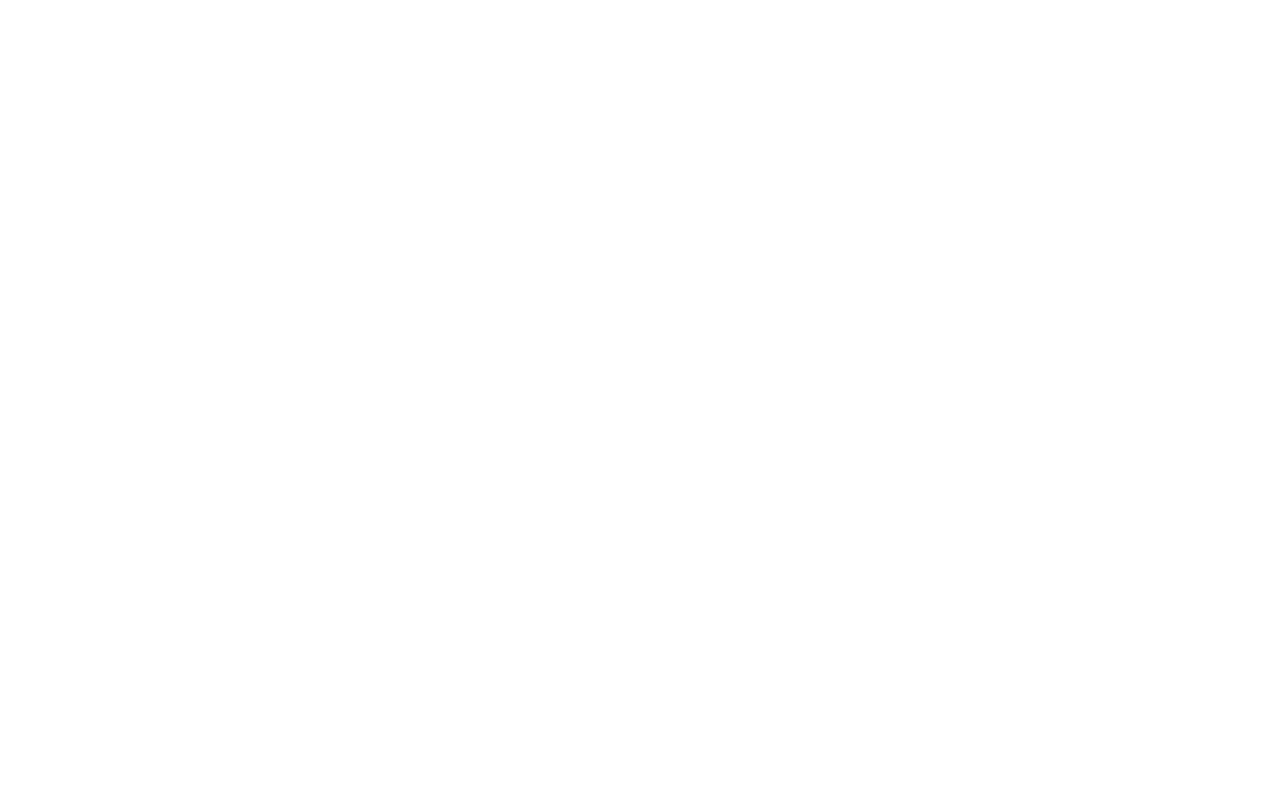
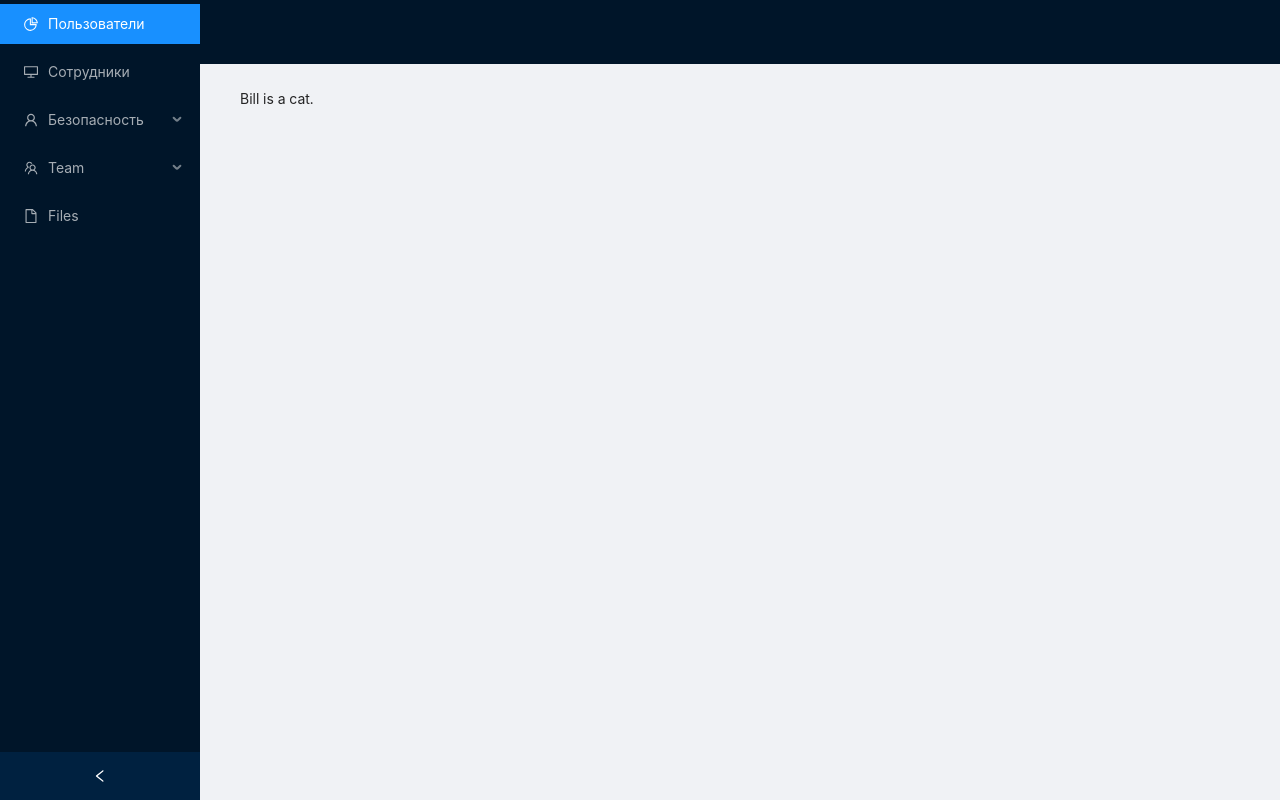
Before and after one commit to alex98247/ams-frontend, a React (Create React App) app: page /admin in a window 1280 px wide. Built offline with nearby package versions, Linux system fonts and the light colour scheme; no server answers; the HTML template or start-up script is replaced by a standard one.

Commit message:
add admin

```diff
--- a/package.json
+++ b/package.json
@@ -3,6 +3,7 @@
   "version": "0.1.0",
   "private": true,
   "dependencies": {
+    "@ant-design/icons": "^4.7.0",
     "@testing-library/jest-dom": "^5.15.0",
     "@testing-library/react": "^11.2.7",
     "@testing-library/user-event": "^12.8.3",
--- a/src/App.js
+++ b/src/App.js
@@ -1,6 +1,7 @@
 import './App.css';
 import {BrowserRouter as Router, Route, Switch} from "react-router-dom";
 import {Login} from "./pages/login/Login";
+import {Admin} from "./pages/admin/Admin";
 import "antd/dist/antd.css"
 
 function App() {
@@ -9,6 +10,7 @@
             <Router>
                 <Switch>
                     <Route exact path="/" component={Login}/>
+                    <Route exact path="/admin" component={Admin}/>
                 </Switch>
             </Router>
         </div>
--- a/src/core/BaseAxios.js
+++ b/src/core/BaseAxios.js
@@ -3,7 +3,14 @@
 export class BaseAxios {
     static axios = axios.create({baseURL: "http://localhost:8080"})
 
+    static headers = { Authorization: `Bearer ${localStorage.getItem("token")}` };
+
     static getAxios() {
         return this.axios;
     }
+
+    static getBaseHeaders(){
+        console.log(this.headers)
+        return this.headers
+    }
 }
--- /dev/null
+++ b/src/pages/admin/Admin.js
@@ -0,0 +1,56 @@
+import { Layout, Menu, Breadcrumb } from 'antd';
+import {
+    DesktopOutlined,
+    PieChartOutlined,
+    FileOutlined,
+    TeamOutlined,
+    UserOutlined,
+} from '@ant-design/icons';
+import React from "react";
+import {EmployeeLayout} from "./employees/EmployeeLayout";
+
+const { Header, Content, Footer, Sider } = Layout;
+const { SubMenu } = Menu;
+
+export class Admin extends React.Component {
+    state = {
+        collapsed: false,
+    };
+
+    onCollapse = collapsed => {
+        console.log(collapsed);
+        this.setState({ collapsed });
+    };
+
+    render() {
+        const { collapsed } = this.state;
+        return (
+            <Layout style={{ minHeight: '100vh' }}>
+                <Sider collapsible collapsed={collapsed} onCollapse={this.onCollapse}>
+                    <div className="logo" />
+                    <Menu theme="dark" defaultSelectedKeys={['1']} mode="inline">
+                        <Menu.Item key="1" icon={<PieChartOutlined />}>
+                            Пользователи
+                        </Menu.Item>
+                        <Menu.Item key="2" icon={<DesktopOutlined />}>
+                            Сотрудники
+                        </Menu.Item>
+                        <SubMenu key="sub1" icon={<UserOutlined />} title="Безопасность">
+                            <Menu.Item key="3">Пользователи</Menu.Item>
+                            <Menu.Item key="4">Сотрудники</Menu.Item>
+                            <Menu.Item key="5">Роли</Menu.Item>
+                        </SubMenu>
+                        <SubMenu key="sub2" icon={<TeamOutlined />} title="Team">
+                            <Menu.Item key="6">Team 1</Menu.Item>
+                            <Menu.Item key="8">Team 2</Menu.Item>
+                        </SubMenu>
+                        <Menu.Item key="9" icon={<FileOutlined />}>
+                            Files
+                        </Menu.Item>
+                    </Menu>
+                </Sider>
+                <EmployeeLayout />
+            </Layout>
+        );
+    }
+}
--- /dev/null
+++ b/src/pages/admin/employees/EmployeeLayout.js
@@ -0,0 +1,24 @@
+import React from "react";
+import {Layout} from "antd";
+import {Content, Header} from "antd/es/layout/layout";
+import {EmployeeService} from "../../service/EmployeeService";
+
+export class EmployeeLayout extends React.Component {
+
+    componentDidMount() {
+        EmployeeService.getAllEmployees().then((response) => console.log(response))
+    }
+
+    render() {
+        return (
+            <Layout className="site-layout">
+                <Header className="site-layout-background" style={{padding: 0}}/>
+                <Content style={{margin: '0 16px'}}>
+                    <div className="site-layout-background" style={{padding: 24, minHeight: 360}}>
+                        Bill is a cat.
+                    </div>
+                </Content>
+            </Layout>
+        )
+    }
+}
--- a/src/pages/login/Login.js
+++ b/src/pages/login/Login.js
@@ -1,6 +1,6 @@
 import React from "react";
 import "./login.css"
-import {Button, Input} from "antd";
+import {message, Button, Input} from "antd";
 import {LoginService} from "../service/LoginService";
 import Title from "antd/es/typography/Title";
 
@@ -19,7 +19,9 @@
 
     handleLogin = (event) => {
         let credentials = {...this.state.credentials};
-        LoginService.login(credentials.login, credentials.password)
+        let err = LoginService.login(credentials.login, credentials.password)
+        err.catch((e) => message.error('Не верный логин или пароль'))
+
     }
 
     render() {
--- /dev/null
+++ b/src/pages/service/EmployeeService.js
@@ -0,0 +1,7 @@
+import {BaseAxios} from "../../core/BaseAxios";
+
+export class EmployeeService {
+    static getAllEmployees() {
+        return BaseAxios.getAxios().get("api/employee", BaseAxios.getBaseHeaders())
+    }
+}
--- a/src/pages/service/LoginService.js
+++ b/src/pages/service/LoginService.js
@@ -2,7 +2,7 @@
 
 export class LoginService {
     static login(login, password) {
-        BaseAxios.getAxios().post("", {login, password}).then((response) => {
+        return BaseAxios.getAxios().post("api/login", {login, password}).then((response) => {
             const token = response.data.token
             localStorage.setItem("token", token)
         })
```
Also changed, not shown: src/pages/BasePage.js (added, +67 -0 lines), 1 other file (tests, documents, lock files or other folders).
